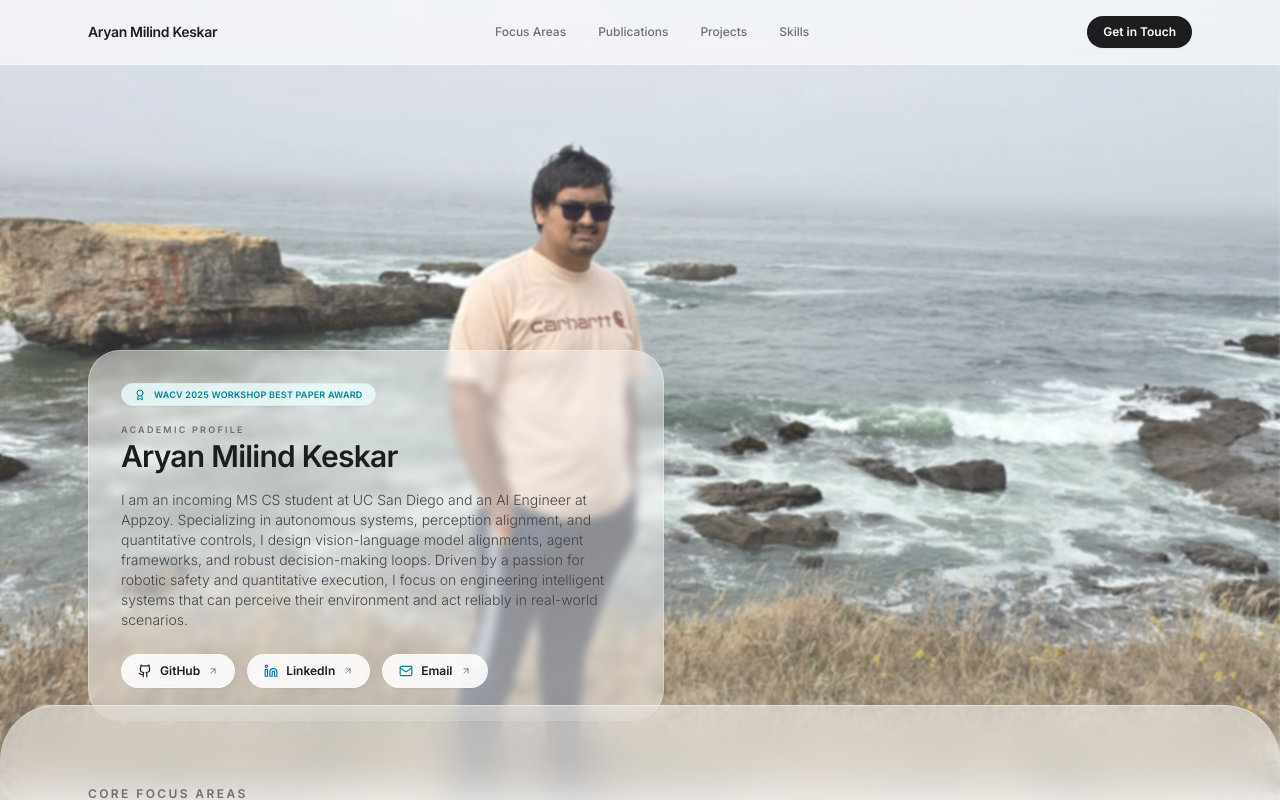
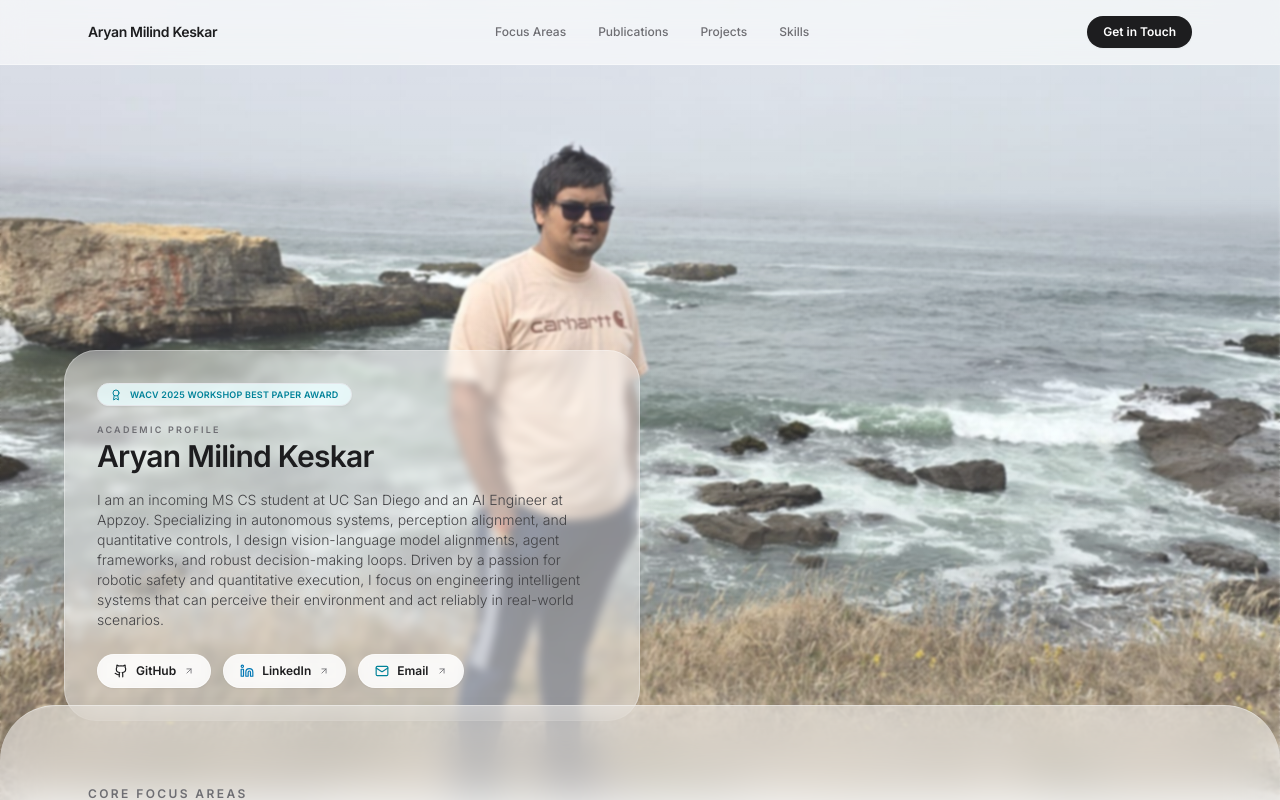
Before and after one commit to AryanKeskar/PersonalWebsite, a Next.js app: page / in a window 1280 px wide. Shown: the top 800 px of the page. Built offline with nearby package versions, Linux system fonts and the light colour scheme.

Commit message:
alginment

```diff
--- a/src/app/page.tsx
+++ b/src/app/page.tsx
@@ -136,7 +136,7 @@ export default function Home() {
 
       {/* HERO SECTION (Fully Transparent & Clear Background to let image show through) */}
       <section className="relative min-h-[85vh] flex items-end z-10 pt-24 pb-4 sm:pb-6" id="hero">
-        <div className="max-w-6xl mx-auto px-6 w-full">
+        <div className="w-full px-6 md:px-12 lg:px-16">
 
           {/* Floating Frosted Glass Info Box for Text Contrast (Narrower and Shorter) */}
           <div className="max-w-xl bg-white/45 backdrop-blur-sm border border-white/30 rounded-[2rem] p-6 md:p-8 shadow-sm space-y-4">
```
